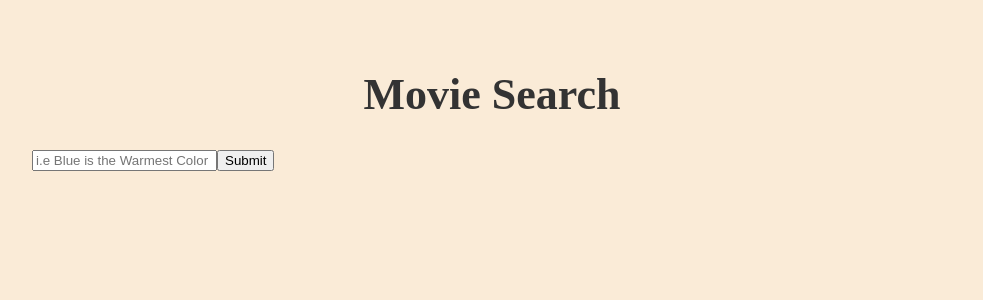
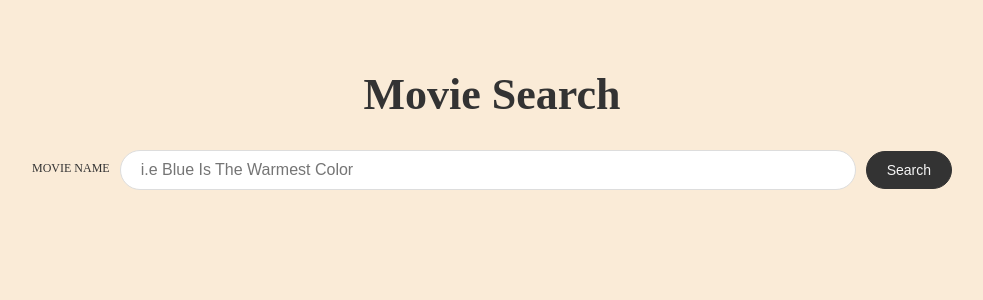
Before and after one commit to elizabethJeudy/movie-search, a React (Create React App) app: page / in a window 1280 px wide. Shown: the top 300 px of the page, without its empty margins (148-1131 px from the left). Built offline with nearby package versions, Linux system fonts and the light colour scheme.

Commit message:
created/styled search component

```diff
--- a/src/App.css
+++ b/src/App.css
@@ -31,3 +31,49 @@ small {
   font-size: 4.4rem;
   text-align: center;
 }
+
+.form {
+  display: grid;
+}
+
+.search-label {
+  font-size: 1.2rem;
+  margin-bottom: .2rem;
+  text-transform: uppercase;
+}
+
+input {
+  font-size: 1.6rem;
+  padding: .5rem 2rem;
+  line-height: 2.8rem;
+  border-radius: 20px;
+  border: 1px solid #ddd;
+  margin-bottom: 1rem;
+}
+
+.search-button {
+  background-color: #333;
+  color: whitesmoke;
+  padding: 1rem 2rem;
+  border: 1px solid #333;
+  border-radius: 20px;
+  font-size: 1.4rem;
+  cursor: pointer;
+  transition: background-color 250ms;
+}
+
+.search-button:hover {
+  background-color: black;
+}
+
+@media (min-width: 786px) {
+  .form {
+    grid-template-columns: auto 1fr auto;
+    grid-gap: 1rem;
+    align-items: center;
+  }
+
+  input {
+    margin-bottom: 0;
+  }
+}
--- a/src/components/SearchMovies.js
+++ b/src/components/SearchMovies.js
@@ -1,14 +1,16 @@
 function SearchMovies() {
 	return (
 		<form className="form">
-			<label for="query" className="search-label"></label>
+			<label for="query" className="search-label">
+				Movie Name
+			</label>
 			<input
 				type="text"
 				name="query"
-				placeholder="i.e Blue is the Warmest Color"
-			></input>
+				placeholder="i.e Blue Is The Warmest Color"
+			/>
 			<button type="submit" className="search-button">
-				Submit
+				Search
 			</button>
 		</form>
 	);
```
